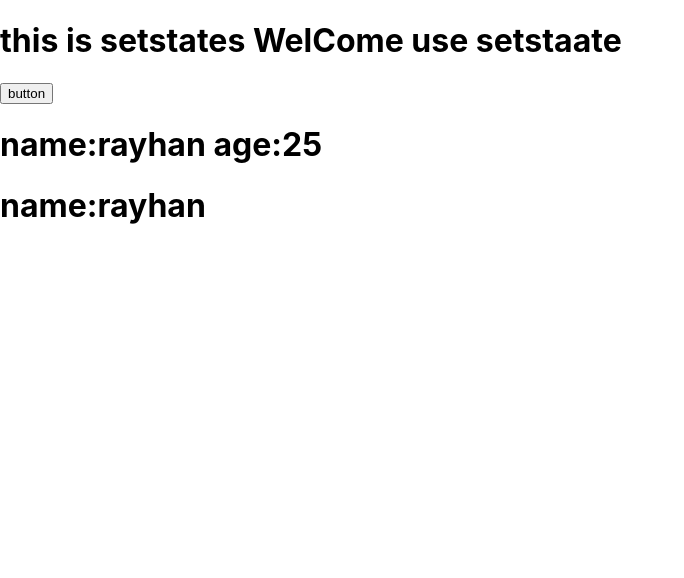
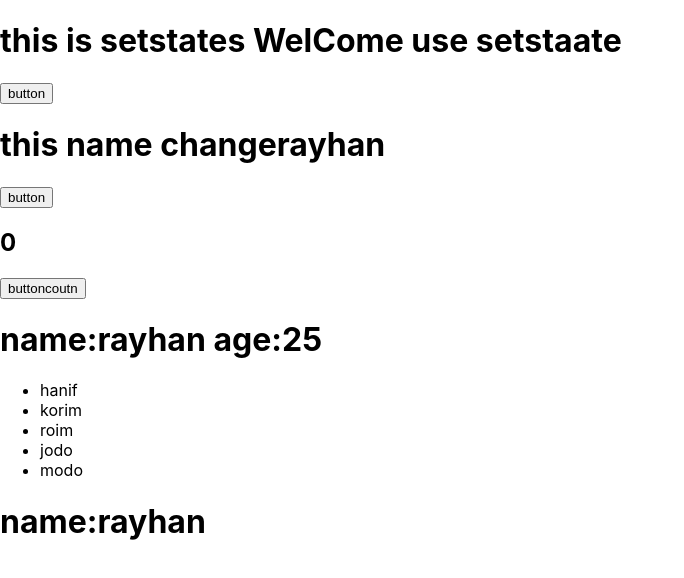
Before and after one commit to rayhan18/React_Exampol, a React (Create React App) app in the folder my-app/: page / in a window 1280 px wide. Shown: the top 578 px of the page, without its empty margins (0-684 px from the left). Built offline with nearby package versions, Linux system fonts and the light colour scheme.

Commit message:
functional component

```diff
--- a/my-app/src/Component/FunctionalPropse.js
+++ b/my-app/src/Component/FunctionalPropse.js
@@ -1,8 +1,29 @@
 import React from'react';
 
 function FunctionalPropse(props){
+    const persons=['hanif','korim','roim','jodo','modo']
+
+
     return(
+        <div>
         <h1>name:{props.name} age:{props.age}</h1>
+       <ul>
+           {
+                persons.map(person=> <li>{person}</li>)
+           }
+
+       </ul>
+       </div>
+    )
+}
+
+
+
+
+
+function person(params) {
+    return(
+       <h1>rayhan</h1>
     )
 }
 export default FunctionalPropse;
--- a/my-app/src/Component/State/Sestste.js
+++ b/my-app/src/Component/State/Sestste.js
@@ -1,28 +1,47 @@
 
 
 import React, {Component}from 'react';
-import {Container}from'react-bootstrap';
+import {Container,Button}from'react-bootstrap';
 
 
-class Sestste extends Component{
+class Sestste extends Component {
 
-    constructor(){
+    constructor() {
         super()
-        this.state={
-            massege:'WelCome use setstaate'
+        this.state = {
+            massege: 'WelCome use setstaate',
+            name: 'rayhan',
+            count:0
+
         }
     }
-    onchange(){
+
+    onchange() {
         this.setState({
-            massege:'thank you' //object change with function
+            massege: 'thank you' //object change with function
         })
     }
+
+    nameChange(a) {
+        this.setState({name:a})
+
+    }
+
     render(){
         return(
            <div >
+
                <Container>
                <h1> this is setstates {this.state.massege}</h1>
                <button onClick={()=>this.onchange()}> button</button>
+                   <h1> this name change{this.state.name}</h1>
+                   <Button onClick={this.nameChange.bind(this, "molla")}> button</Button>
+
+
+                   <div>
+                       <h2>{this.state.count}</h2>
+                       <Button onClick={ ()=> {this.setState({count: this.state.count+1})}}>buttoncoutn</Button>
+                   </div>
                </Container>
 
            </div>
```
Also changed, not shown: 2 other files (tests, documents, lock files or other folders).
